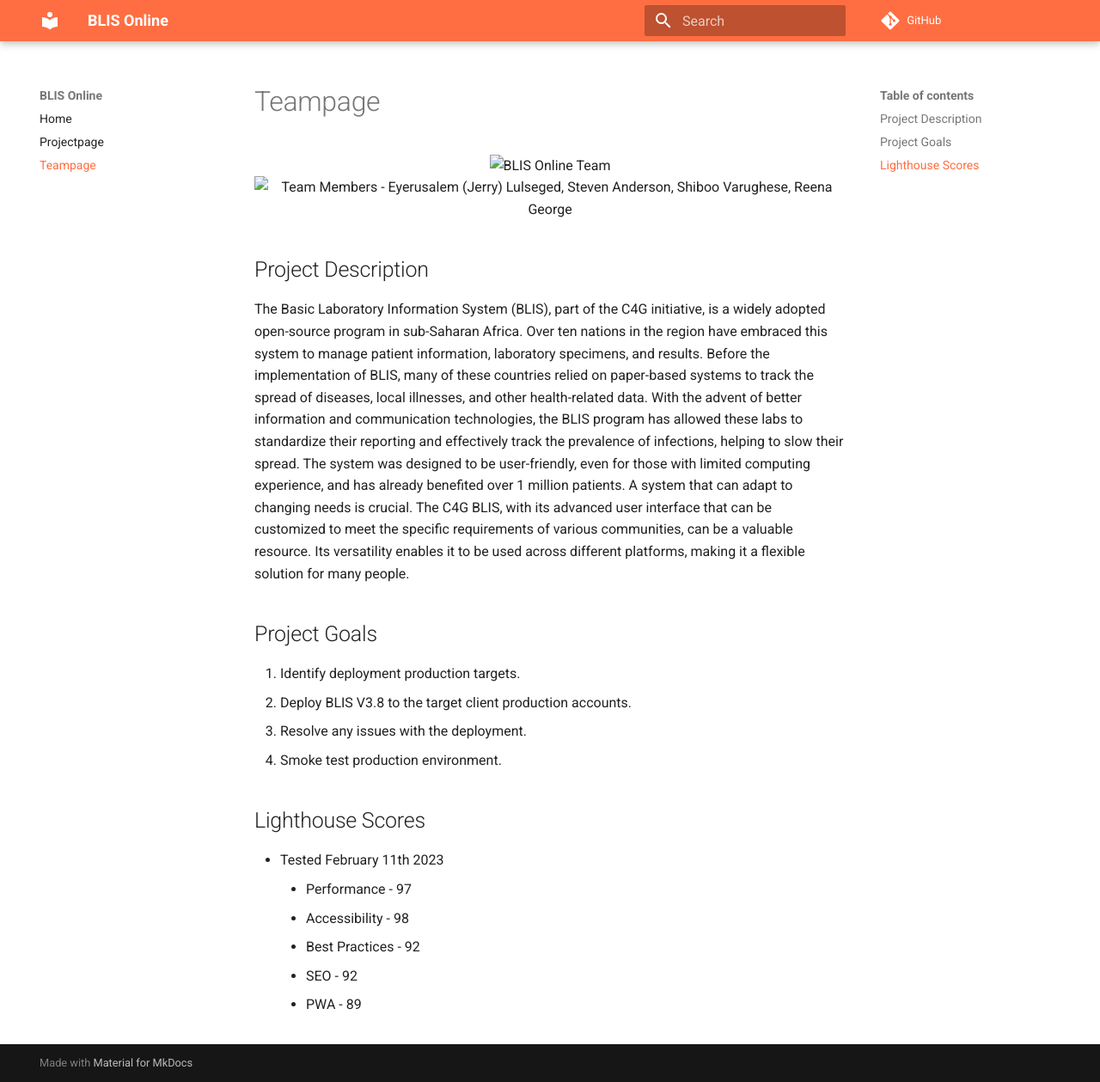
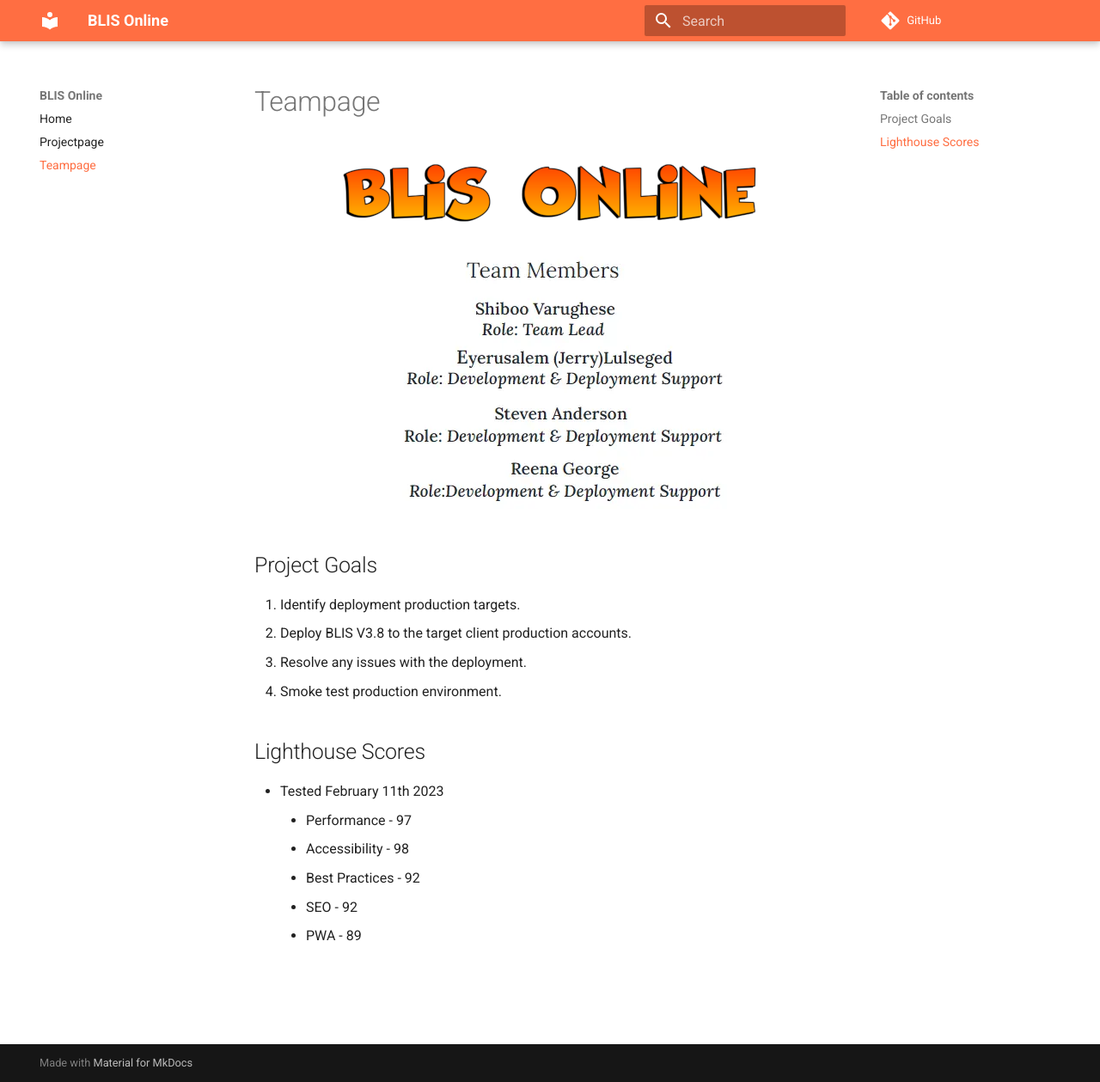
Before and after one commit to blisonline/blisonline.github.io, an MkDocs documentation site: the page built from docs/teampage.md, in a window 1280 px wide and 1259 px high. Shown: the whole window at 86% size. Built offline with MkDocs 1.6.1 and Material for MkDocs 9.7.7, drawn with Linux system fonts in a browser that asks for light colours; comment, search, counter and statistics services are not loaded.

Commit message:
Updated Project Page and Team Page

```diff
--- a/docs/teampage.md
+++ b/docs/teampage.md
@@ -1,13 +1,6 @@
-<center><img src = "assets/blisheader.png" alt="BLIS Online Team" width="500" height="88"></center>
+<center><img src = "/assets/blisheader.png" alt="BLIS Online Team" width="500" height="88"></center>
 
-
-<center><img src = "assets/team-members.webp" alt="Team Members - Eyerusalem (Jerry) Lulseged, Steven Anderson, Shiboo Varughese, Reena George" width="452" height="317"></center>
-
-
-## Project Description
-
-The Basic Laboratory Information System (BLIS), part of the C4G initiative, is a widely adopted open-source program in sub-Saharan Africa. Over ten nations in the region have embraced this system to manage patient information, laboratory specimens, and results. Before the implementation of BLIS, many of these countries relied on paper-based systems to track the spread of diseases, local illnesses, and other health-related data. With the advent of better information and communication technologies, the BLIS program has allowed these labs to standardize their reporting and effectively track the prevalence of infections, helping to slow their spread. The system was designed to be user-friendly, even for those with limited computing experience, and has already benefited over 1 million patients.
-A system that can adapt to changing needs is crucial. The C4G BLIS, with its advanced user interface that can be customized to meet the specific requirements of various communities, can be a valuable resource. Its versatility enables it to be used across different platforms, making it a flexible solution for many people.
+<center><img src = "/assets/team-members.webp" alt="Team Members - Eyerusalem (Jerry) Lulseged, Steven Anderson, Shiboo Varughese, Reena George" width="452" height="317"></center>
 
 
 ## Project Goals
```
Also changed, not shown: docs/index.md (+4 -2 lines), docs/projectpage.md (+1 -10 lines).
